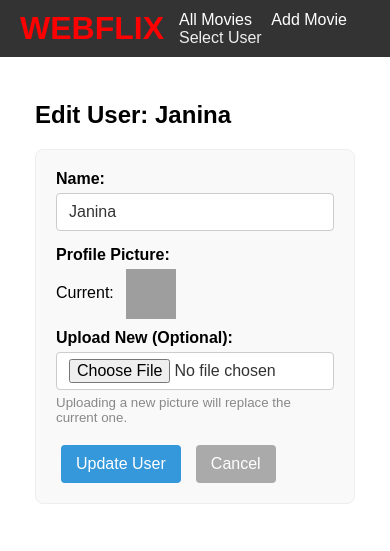
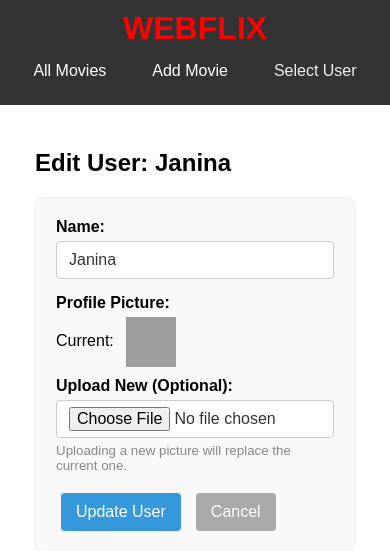
Before and after one commit to Jon-MarkHampson/webflix, a Flask app: page /user/2/edit in a window 390 px wide. Shown: the top 551 px of the page. Run offline with Flask 3, Linux system fonts and the light colour scheme; data comes from the database, SQL or seed files in the repository; grey boxes are pictures that could not be loaded.

Commit message:
Responsive header

```diff
--- a/static/style.css
+++ b/static/style.css
@@ -68,17 +68,30 @@ main {
   padding: 20px;
 }
 
-/* Header Styles */
+/* Mobile-first Header Styles */
 header {
   background-color: var(--color-dark);
   color: var(--color-white);
-  padding: 10px 20px;
-  display: flex; /* Make header a flex container */
-  justify-content: space-between; /* Space out title and nav */
-  align-items: center; /* Vertically align items in the center */
+  padding: 10px; /* mobile: taller */
+  display: flex;
+  flex-wrap: wrap;
+  justify-content: center;
+  align-items: center;
   position: sticky;
   top: 0;
   z-index: 100;
+}
+header h1,
+header .user-info {
+  flex: 1 1 100%;
+  text-align: center;
+  margin-bottom: 1rem;
+}
+header nav {
+  flex: 1 1 100%;
+  display: flex;
+  justify-content: center;
+  gap: 1rem;
 }
 
 header h1 {
@@ -98,7 +111,7 @@ header h1 a:hover {
 header nav a {
   color: var(--color-white);
   text-decoration: none;
-  margin-left: 15px; /* Add some space between nav links */
+  margin: 15px; /* Add some space between nav links */
 }
 
 header nav a:hover {
@@ -132,6 +145,9 @@ header nav a:hover {
 
 /* Header User Info Styles */
 header .user-info {
+  position: absolute;
+  top: 15px; /* Align to the top */
+  right: 10px; /* Align to the right */
   display: flex;
   align-items: center;
 }
@@ -199,8 +215,6 @@ header .user-link:hover {
   width: 100%;
   margin: 0 auto; /* Center the grid */
 }
-
-
 
 /* Spacing Utilities (replace m*-*, p*-*) */
 .mt-1 {
@@ -547,7 +561,7 @@ footer {
 .user-select-link:hover {
   /* Optional: Add a subtle hover effect if desired */
   background-color: var(--color-gray);
-  }
+}
 
 /* Style for the selected user list item */
 .user-list-item.selected-user {
@@ -1114,7 +1128,6 @@ hr {
   gap: 10px;
 }
 
-
 /* User page action buttons container */
 .user-page-actions {
   display: flex;
@@ -1171,10 +1184,32 @@ a.active-nav,
   color: var(--color-brand) !important;
 }
 
-
 /* Media Queries */
 @media (min-width: 768px) {
   /* Medium devices (tablets) */
+  header {
+    flex-wrap: nowrap;
+    padding: 10px 30px;
+    justify-content: space-between;
+    align-items: center;
+  }
+  header h1,
+  header .user-info {
+    flex: 0 0 auto;
+    text-align: left;
+    margin-bottom: 0;
+  }
+  header nav {
+    flex: 0 0 auto;
+    justify-content: flex-start;
+  }
+  header .user-info {
+    position: relative;
+    top: 0;
+    right: 0;
+    display: flex;
+    align-items: center;
+  }
   .card-grid {
     grid-template-columns: repeat(3, 1fr); /* 3 columns */
   }
```
